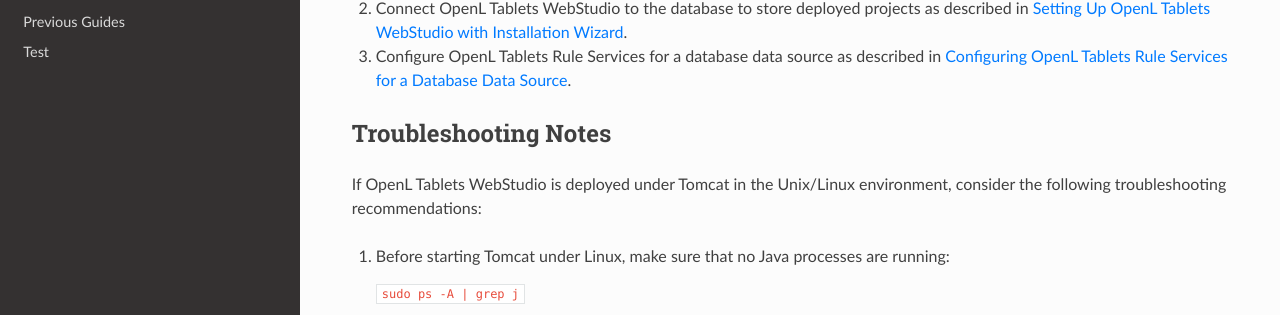
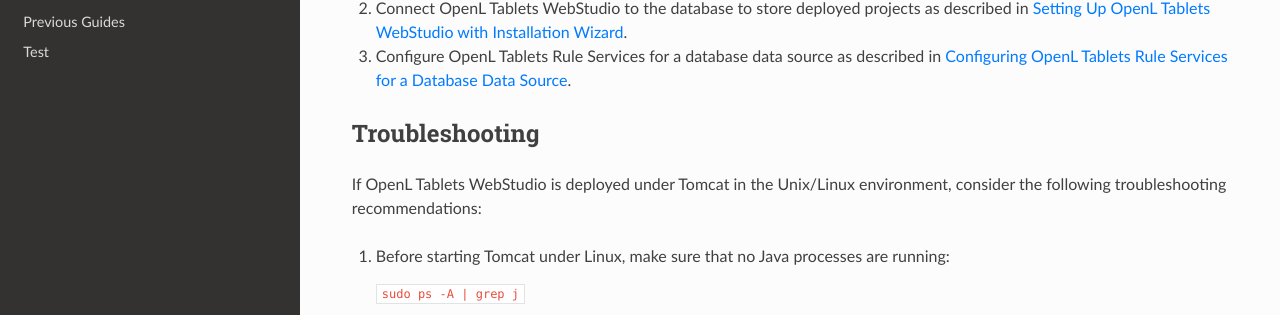
Before and after one commit to WWmonster/MarkdownTest, an MkDocs documentation site: the page built from docs/documentation/guides/installation_guide.md, in a window 1280 px wide and 900 px high, scrolled down 42649 px. Shown: the part 143-458 px from the top of the window. Built offline with MkDocs 1.6.1, drawn with Linux system fonts in a browser that asks for light colours; nearby versions of some CDN libraries.

Commit message:
Update installation_guide.md

```diff
--- a/docs/documentation/guides/installation_guide.md
+++ b/docs/documentation/guides/installation_guide.md
@@ -1397,7 +1397,7 @@ This section describes an alternative way of how to set up an integrated environ
 2.  Connect OpenL Tablets WebStudio to the database to store deployed projects as described in [Setting Up OpenL Tablets WebStudio with Installation Wizard](#setting-up-openl-tablets-webstudio-with-installation-wizard).
 3.  Configure OpenL Tablets Rule Services for a database data source as described in [Configuring OpenL Tablets Rule Services for a Database Data Source](#_Configure_Web_Services_2).
 
-## Troubleshooting Notes
+## Troubleshooting
 
 If OpenL Tablets WebStudio is deployed under Tomcat in the Unix/Linux environment, consider the following troubleshooting recommendations:
 
```
